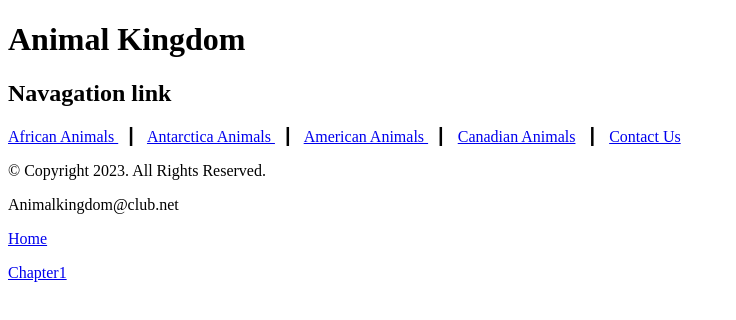
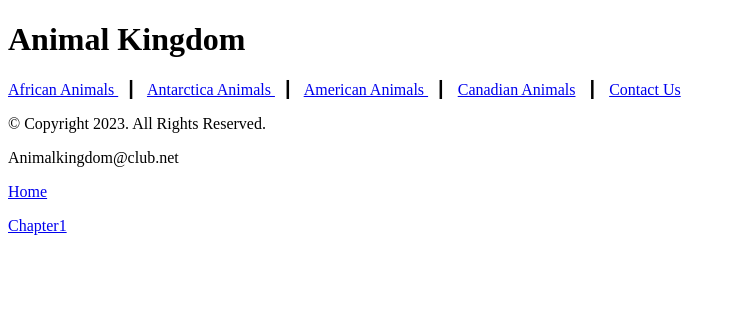
Before and after one commit to Colby993/Clientside2023, a plain HTML site: page Chapter 1/caseProject/Animals.html in a window 1280 px wide. Shown: the whole page, without its empty margins (0-736 px from the left). Drawn offline with Linux system fonts and the light colour scheme.

Commit message:
Update Animals.html

```diff
--- a/Chapter 1/caseProject/Animals.html
+++ b/Chapter 1/caseProject/Animals.html
@@ -12,7 +12,6 @@
 	</header>
 	<!--The nav shows the links to other pages of my website-->
 	<nav>
-		<h2>Navagation link</h2>
 		<p><a href="#">African Animals </a> &nbsp; &#9475; &nbsp;
 			<a href="#">Antarctica Animals </a> &nbsp; &#9475; &nbsp;
 			<a href="#">American Animals </a> &nbsp; &#9475; &nbsp;
@@ -23,11 +22,37 @@
 <main>
 
 </main>
+
+
+
+
+
+
+
+
+
+
+
+
+
+
+
+
+
+
+
+
+
+
+
+
+
 	<footer>
 
 		<p> &copy; Copyright 2023. All Rights Reserved.</p>
 		<p>Animalkingdom@club.net</p>
 	</footer>
+
 <article>
 		<p><a href="https://colby993.github.io/Clientside2023/" title="Client Side Homepage">Home</a></p>
    		<p><a href="https://colby993.github.io/Clientside2023/Chapter 1/" title="Chapter1">Chapter1</a></p>
```
